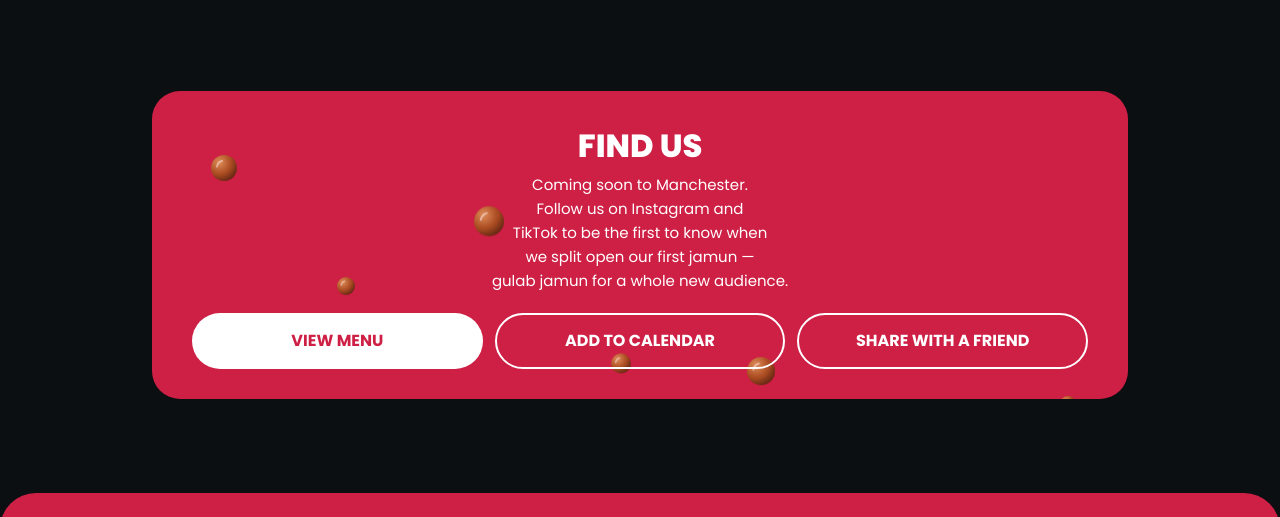
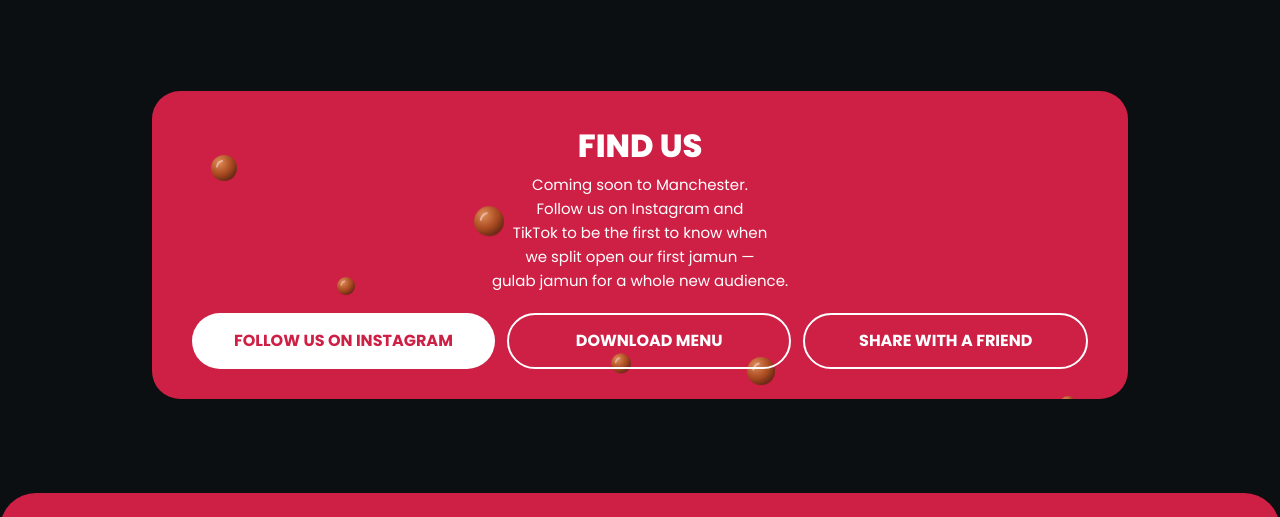
Before and after one commit to samitnaseem/jamun.uk, a plain HTML site: page public/index.html in a window 1280 px wide. Shown: the part 1334-1851 px from the top of the page. Drawn offline with nearby package versions, Linux system fonts and the light colour scheme.

Commit message:
Add files via upload

```diff
--- a/public/index.html
+++ b/public/index.html
@@ -204,8 +204,7 @@
     ]
    }
   ]
- },
- "hasMap": "https://maps.google.com/?q=Trafford+Centre"
+ }
 }
 </script>
 <meta property="og:type" content="website">
@@ -459,8 +458,8 @@ html.js:not(.rdy) nav a{opacity:0}
 <h2>FIND US</h2>
 <p class="loc"><span>Coming soon to Manchester.</span><span>Follow us on Instagram and TikTok to be the first to know when we split open our first jamun —</span><span>gulab jamun for a whole new audience.</span></p>
 <div class="acts">
-<a class="b" href="/menu.png" target="_blank" rel="noopener">VIEW MENU</a>
-<a class="b b3" href="https://calendar.google.com/calendar/render?action=TEMPLATE&amp;text=JAMUN+opens+at+the+Trafford+Centre&amp;dates=20270212T100000/20270212T220000&amp;ctz=Europe/London&amp;location=The+Trafford+Centre,+Trafford+Park,+Stretford,+Manchester+M17+8AA" target="_blank" rel="noopener">ADD TO CALENDAR</a>
+<a class="b" href="https://www.instagram.com/jamun.uk" target="_blank" rel="noopener">FOLLOW US ON INSTAGRAM</a>
+<a class="b b3" href="/JAMUNMenu.png" download="JAMUN Menu.png">DOWNLOAD MENU</a>
 <button class="b b3" id="share" type="button">SHARE WITH A FRIEND</button>
 </div>
 </div>
```
